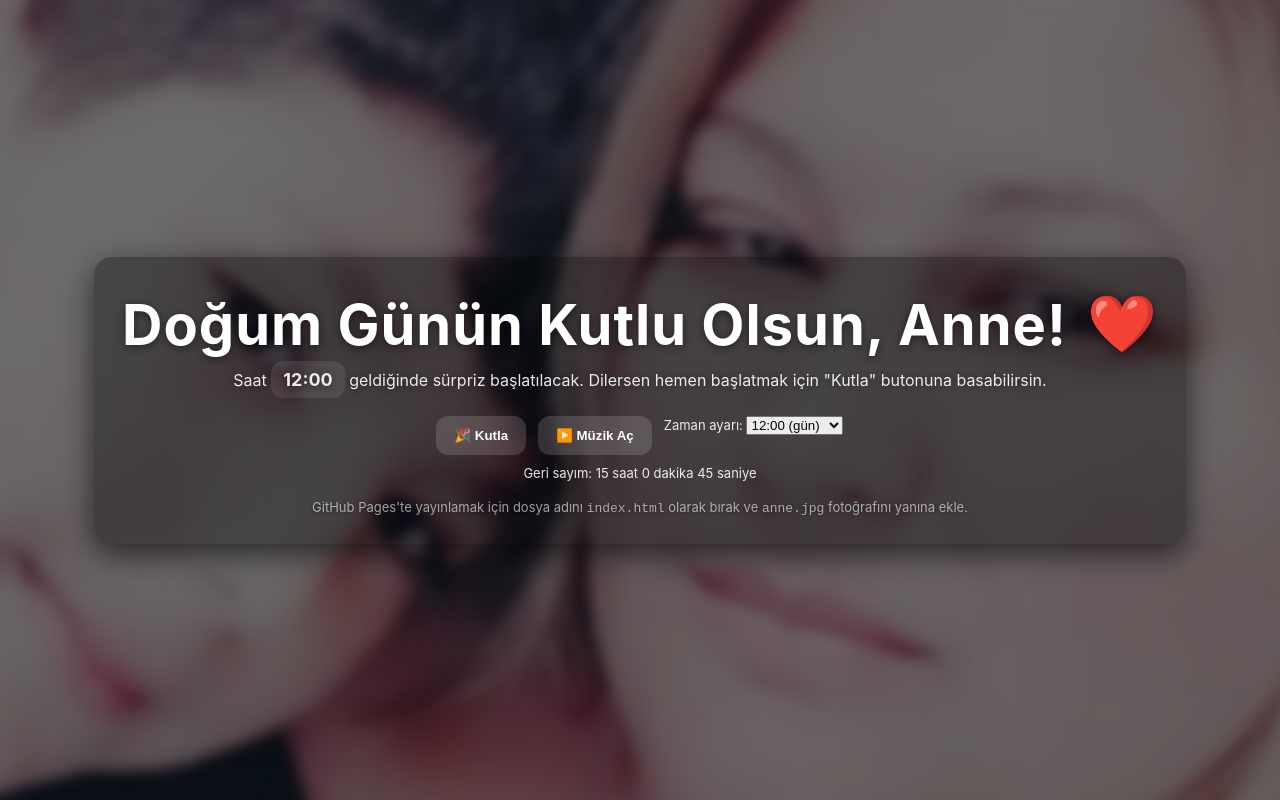
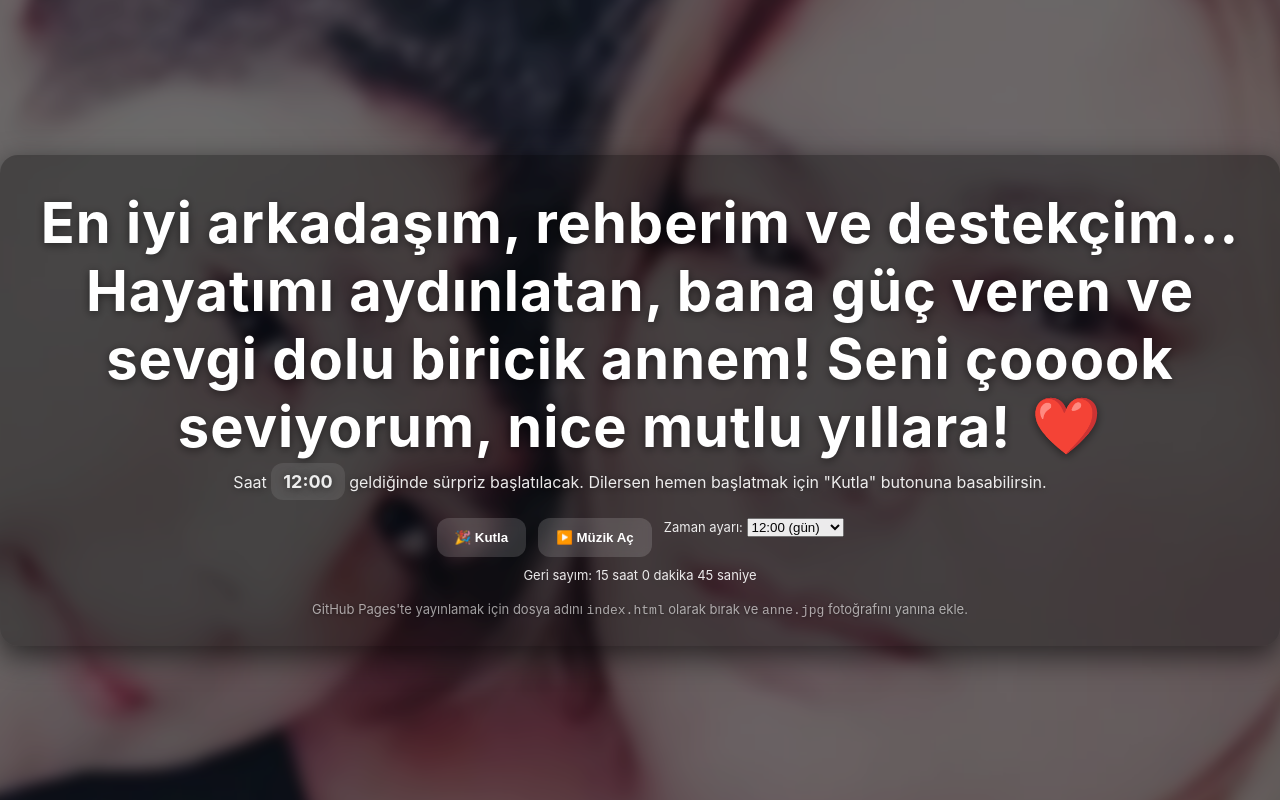
Before and after one commit to emirhankulu/dogumgunufunda, a plain HTML site: page index.html in a window 1280 px wide. Drawn offline with Linux system fonts and the light colour scheme.

Commit message:
Update index.html

```diff
--- a/index.html
+++ b/index.html
@@ -48,7 +48,7 @@
 <body>
   <canvas id="confetti"></canvas>
   <div class="wrap">
-    <h1>Doğum Günün Kutlu Olsun, Anne! <span class="heart">❤️</span></h1>
+    <h1>En iyi arkadaşım, rehberim ve destekçim... Hayatımı aydınlatan, bana güç veren ve sevgi dolu biricik annem! Seni çooook seviyorum, nice mutlu yıllara! <span class="heart">❤️</span></h1>
     <p class="lead">Saat <span class="clock">12:00</span> geldiğinde sürpriz başlatılacak. Dilersen hemen başlatmak için "Kutla" butonuna basabilirsin.</p>
 
     <div class="controls">
```
